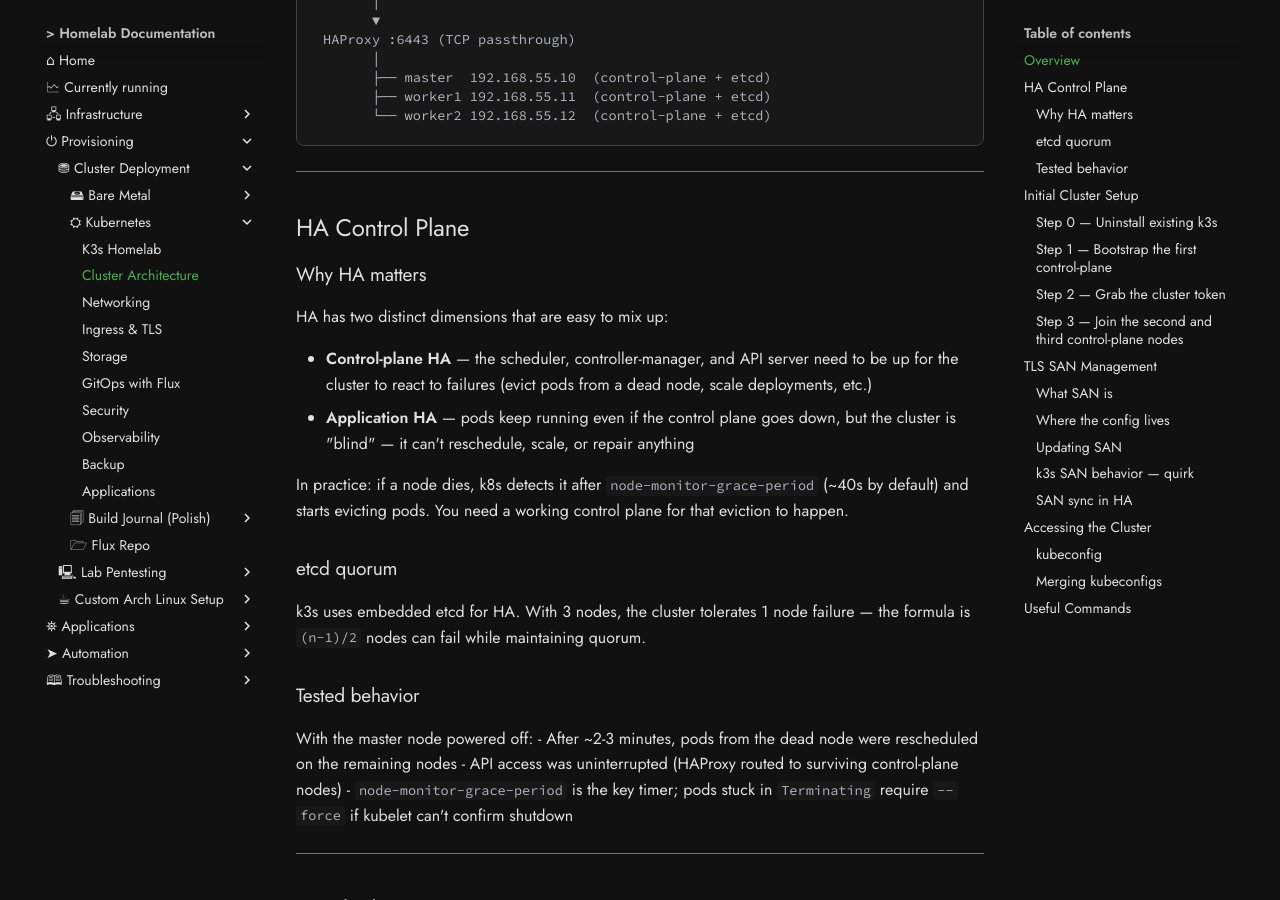
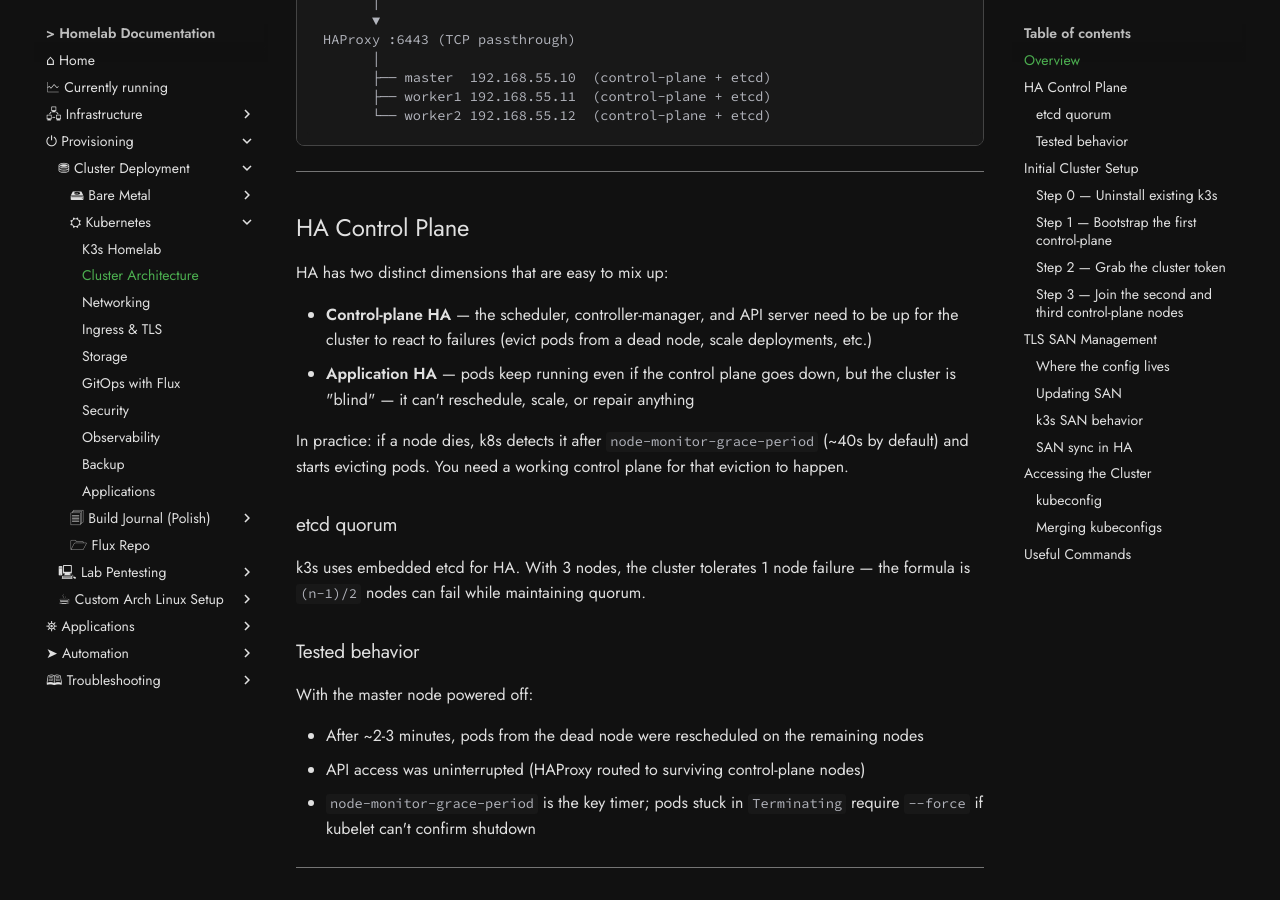
Before and after one commit to kCn3333/homelab, an MkDocs documentation site: the page built from docs/kubernetes/01-cluster-architecture.md, in a window 1280 px wide and 900 px high, scrolled down 331 px. Built offline with MkDocs 1.6.1 and Material for MkDocs 9.7.7, drawn with Linux system fonts in a browser that asks for light colours; comment, search, counter and statistics services are not loaded; some of the changed text lies outside the part shown.

Commit message:
add: k8s

````diff
--- a/docs/kubernetes/01-cluster-architecture.md
+++ b/docs/kubernetes/01-cluster-architecture.md
@@ -19,8 +19,6 @@ HAProxy :6443 (TCP passthrough)
 
 ## HA Control Plane
 
-### Why HA matters
-
 HA has two distinct dimensions that are easy to mix up:
 
 - **Control-plane HA** — the scheduler, controller-manager, and API server need to be up for the cluster to react to failures (evict pods from a dead node, scale deployments, etc.)
@@ -35,6 +33,7 @@ k3s uses embedded etcd for HA. With 3 nodes, the cluster tolerates 1 node failur
 ### Tested behavior
 
 With the master node powered off:
+
 - After ~2-3 minutes, pods from the dead node were rescheduled on the remaining nodes
 - API access was uninterrupted (HAProxy routed to surviving control-plane nodes)
 - `node-monitor-grace-period` is the key timer; pods stuck in `Terminating` require `--force` if kubelet can't confirm shutdown
@@ -104,8 +103,6 @@ server \
 
 ## TLS SAN Management
 
-### What SAN is
-
 The Subject Alternative Name is the list of IPs and domains the API server certificate is valid for. When kubectl connects through HAProxy, it checks that the IP it's talking to is listed in the cert's SAN. If it's not — TLS error.
 
 ### Where the config lives
@@ -144,9 +141,10 @@ echo | openssl s_client -connect <IP>:6443 2>/dev/null | \
   openssl x509 -text -noout | grep -A10 "Subject Alternative Name"
 ```
 
-### k3s SAN behavior — quirk
+### k3s SAN behavior
 
 k3s manages the API server cert via a dynamic listener stored as a Secret `k3s-serving` in `kube-system`. The SAN list comes from:
+
 - `--tls-san` flags in `k3s.service`
 - All node IPs in the cluster
 - Node hostnames
````
Also changed, not shown: docs/kubernetes/02-networking.md (+4 -3 lines), docs/kubernetes/03-ingress-tls.md (+3 -5 lines), docs/kubernetes/08-backup.md (+1 -2 lines), docs/kubernetes/09-applications.md (+1 -1 lines).
